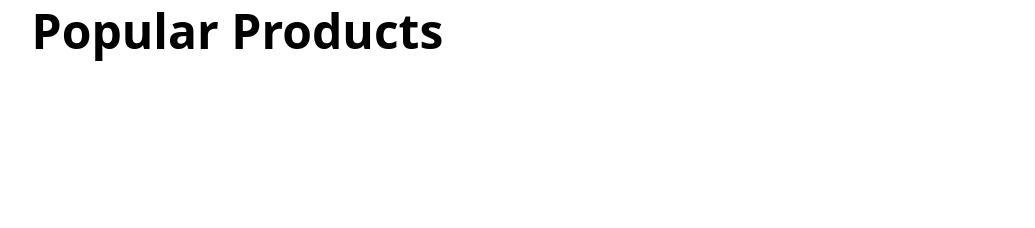
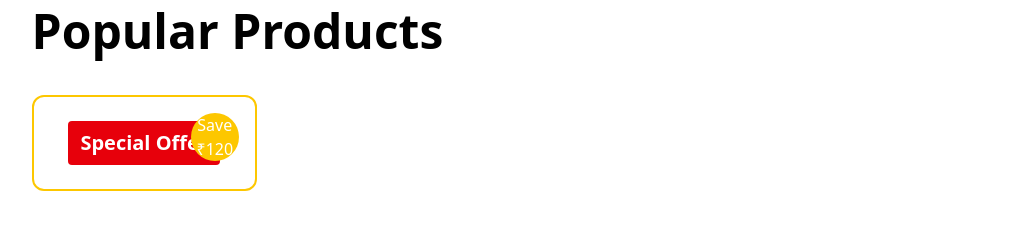
Before and after one commit to NiharikaNeha/Buy_Mart, a React (Vite) app: page / in a window 1280 px wide. Shown: the part 1769-1997 px from the top of the page, without its empty margins (122-1157 px from the left). Before the commit the page ends 1832 px from the top, so only its background shows below. Built offline with nearby package versions, Linux system fonts and the light colour scheme.

Commit message:
hero section updated

```diff
--- a/src/components/Pages/Index.jsx
+++ b/src/components/Pages/Index.jsx
@@ -202,6 +202,15 @@ const Index = () => {
         <span className="text-xl font-semibold bg-yellow-300 px-5 py-2 rounded-full">Our Products</span>
         <h2 className="text-5xl font-bold font-bricolage pt-4">Popular Products</h2>
       </div>
+
+      {/* PRODUCTS */}
+      <div className="product-wrapper px-[8%] lg:px-[12%] py-10 grid grid-cols-1 lg:grid-cols-4 gap-6">
+        {/* Special Offer Card */}
+        <div className="bg-white border-2 border-yellow-400 p-6 product-banner-wrap rounded-xl flex flex-col items-center justify-center text-center relative">
+          <span className="text-xl text-white font-bold mb-1 bg-red-600 px-3 py-2 rounded">Special Offer</span>
+          <div className="absolute top-4 right-4 bg-yellow-400 text-white rounded-full h-12 w-12 flex items-center justify-center">Save <br />₹120</div>
+        </div>
+      </div>
     </>
   );
 };
```
